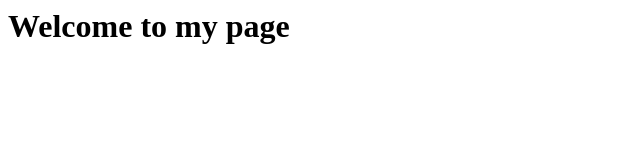
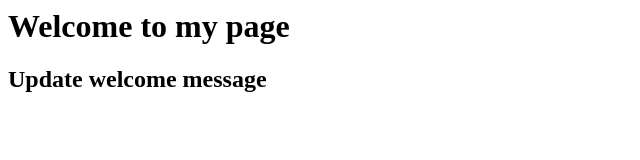
Before and after one commit to YinNaingAung/testing-clone, a plain HTML site: page index.html in a window 1280 px wide. Shown: the whole page, without its empty margins (0-640 px from the left). Drawn offline with Linux system fonts and the light colour scheme.

Commit message:
testing two

```diff
--- a/index.html
+++ b/index.html
@@ -4,5 +4,6 @@
     </head>
     <body>
         <h1>Welcome to my page</h1>
+        <h2>Update welcome message</h2>
     </body>
 </html>
```
